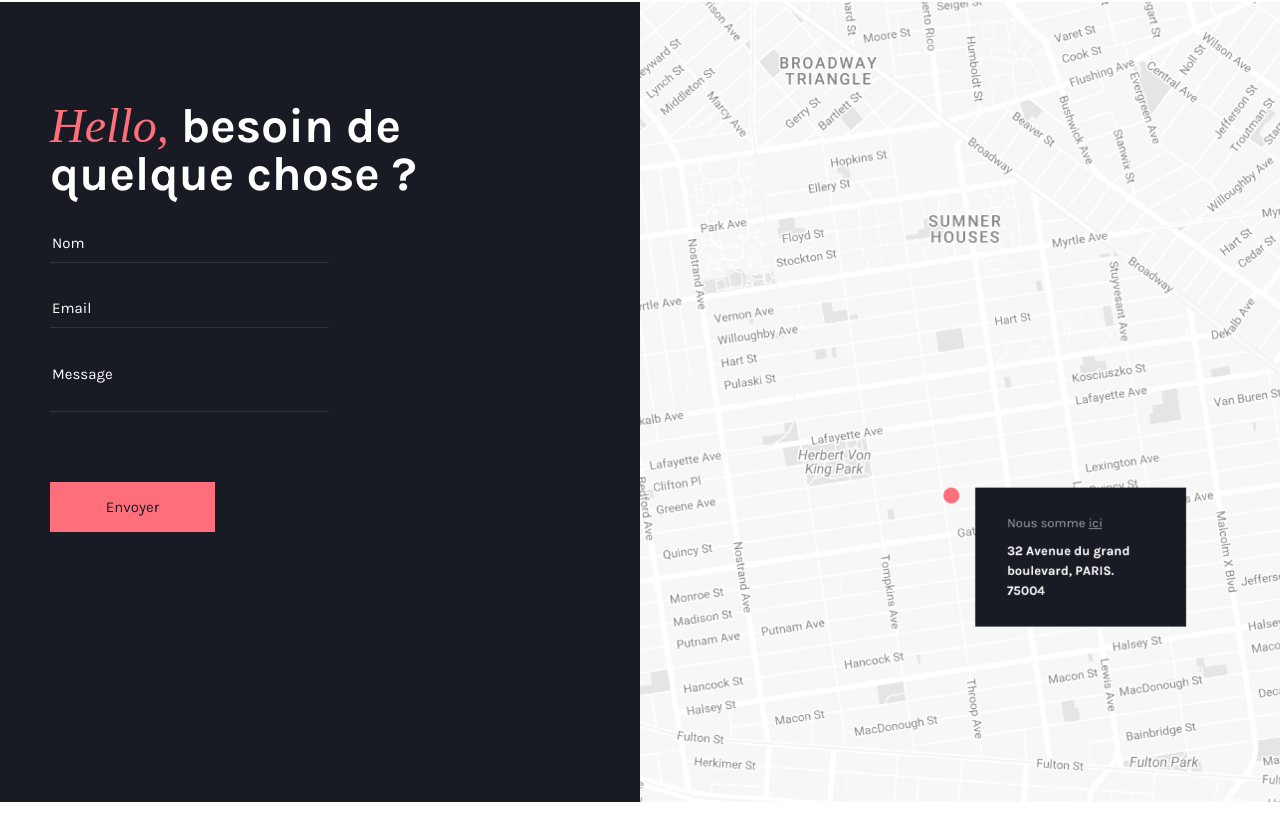
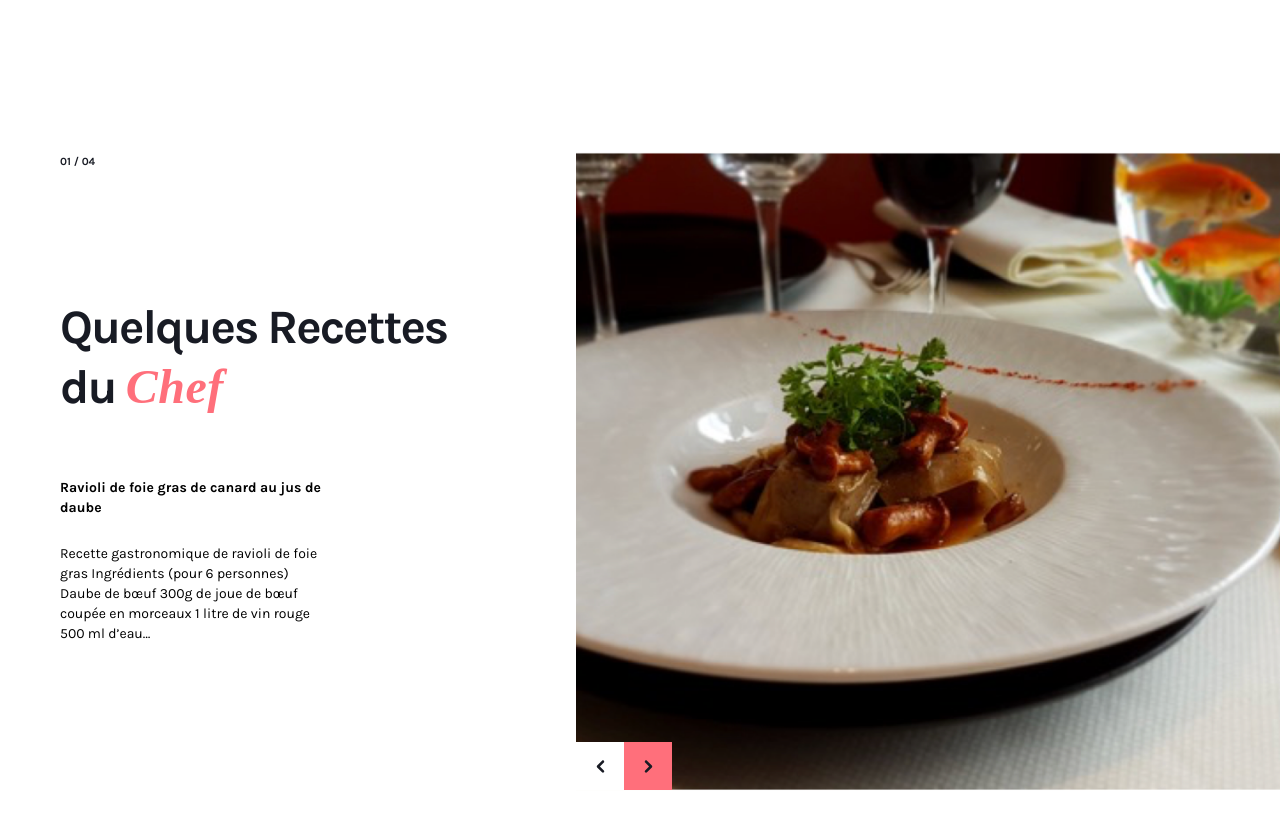
Before and after one commit to ninolam/gilles-epie-redesign, a React (Create React App) app in the folder client/: page / in a window 1280 px wide. Shown: the part 3676-4500 px from the top of the page. Built offline with nearby package versions, Linux system fonts and the light colour scheme; a web font is replaced by a local one.

Commit message:
Add: Recipes component style & structure

```diff
--- a/client/src/Components/organisms/Heading/Heading.js
+++ b/client/src/Components/organisms/Heading/Heading.js
@@ -24,7 +24,6 @@ const Heading = () => {
           <path d="M31.3,97.5c-2.6,0-5.1-1-7.1-2.9c-3.9-3.9-3.9-10.3,0-14.2L54.5,50L24.2,19.6c-3.9-3.9-3.9-10.3,0-14.2    c3.9-3.9,10.3-3.9,14.2,0l37.5,37.5c1.9,1.9,2.9,4.4,2.9,7.1s-1.1,5.2-2.9,7.1L38.4,94.6C36.4,96.5,33.8,97.5,31.3,97.5z" />
         </svg>
       </button>
-
       <div className="Heading__image"></div>
     </section>
   );
--- /dev/null
+++ b/client/src/Components/organisms/Recipes/Recipes.js
@@ -0,0 +1,34 @@
+import React from "react";
+
+const Recipes = () => {
+  return (
+    <section className="Recipes">
+      <div className="Recipes__wrapper content-wrapper">
+        <div className="Recipes__container">
+          <span className="Recipes__counter">01 / 04</span>
+          <h2 className="Recipes__title title-h2">Quelques Recettes du <span>Chef</span></h2>
+          <div className="Recipes__texts">
+            <p className="Recipes__text text-medium">Ravioli de foie gras de canard au jus de daube</p>
+            <p className="Recipes__text text-medium">Recette gastronomique de ravioli de foie gras Ingrédients (pour 6 personnes) Daube de bœuf 300g de joue de bœuf coupée en morceaux 1 litre de vin rouge 500 ml d’eau…</p>
+          </div>
+        </div>
+      </div>
+      <div className="Recipes__image">
+        <div className="Recipes__buttons">
+          <button className="Recipes__button button-square">
+            <svg xmlns="http://www.w3.org/2000/svg" version="1.1" viewBox="0 0 100 100">
+              <path d="M31.3,97.5c-2.6,0-5.1-1-7.1-2.9c-3.9-3.9-3.9-10.3,0-14.2L54.5,50L24.2,19.6c-3.9-3.9-3.9-10.3,0-14.2    c3.9-3.9,10.3-3.9,14.2,0l37.5,37.5c1.9,1.9,2.9,4.4,2.9,7.1s-1.1,5.2-2.9,7.1L38.4,94.6C36.4,96.5,33.8,97.5,31.3,97.5z" />
+            </svg>
+          </button>
+          <button className="Recipes__button button-square">
+            <svg xmlns="http://www.w3.org/2000/svg" version="1.1" viewBox="0 0 100 100">
+              <path d="M31.3,97.5c-2.6,0-5.1-1-7.1-2.9c-3.9-3.9-3.9-10.3,0-14.2L54.5,50L24.2,19.6c-3.9-3.9-3.9-10.3,0-14.2    c3.9-3.9,10.3-3.9,14.2,0l37.5,37.5c1.9,1.9,2.9,4.4,2.9,7.1s-1.1,5.2-2.9,7.1L38.4,94.6C36.4,96.5,33.8,97.5,31.3,97.5z" />
+            </svg>
+          </button>
+        </div>
+      </div>
+    </section>
+  );
+};
+
+export default Recipes;
--- /dev/null
+++ b/client/src/Components/organisms/Recipes/Recipes.scss
@@ -0,0 +1,53 @@
+.Recipes {
+  display: flex;
+  padding: 150px 0px 292px 20px;
+  position: relative;
+  &__counter {
+    font-size: 11px;
+    font-weight: bold;
+    line-height: 20px;
+    color: $black;
+    margin-bottom: 125px;
+    display: block;
+  }
+  &__title {
+    max-width: 413px;
+    margin-bottom: 61px;
+  }
+  &__texts {
+    max-width: 263px;
+  }
+  &__text {
+    &:not(:last-child) {
+      margin-bottom: 26px;
+    }
+    &:last-child {
+      font-weight: initial !important;
+    }
+  }
+  &__image {
+    position: absolute;
+    right: 0px;
+    top: 150px;
+    width: 55%;
+    height: 641px;
+    background-image: url('./../../../assets/details-img.png');
+    background-position: center;
+    background-repeat: no-repeat;
+    background-size: cover;
+  }
+  &__buttons {
+    position: absolute;
+    display: flex;
+    bottom: 3px;
+    left: 0px;
+  }
+  &__button {
+    &:first-child {
+      background: $white !important;
+      svg {
+        transform: rotate(180deg);
+      }
+    }
+  }
+}
--- a/client/src/Components/pages/Home.js
+++ b/client/src/Components/pages/Home.js
@@ -3,6 +3,7 @@ import Heading from './../organisms/Heading/Heading'
 import Restaurants from './../organisms/Restaurants/Restaurants'
 import Press from './../organisms/Press/Press'
 import Biography from './../organisms/Biography/Biography'
+import Recipes from './../organisms/Recipes/Recipes'
 
 const Home = () => {
   return (
@@ -11,6 +12,7 @@ const Home = () => {
       <Restaurants />
       <Press />
       <Biography />
+      <Recipes />
     </div>
   )
 }
--- a/client/src/styles/global/global.scss
+++ b/client/src/styles/global/global.scss
@@ -116,6 +116,20 @@ Texts
   }
 }
 
+.button-square {
+  width: 48px;
+  height: 48px;
+  display: flex;
+  align-items: center;
+  justify-content: center;
+  background: $brand;
+  svg {
+    fill: $black;
+    width: 13px;
+    height: 13px;
+  }
+}
+
 .button-link {
   height: 48px;
   width: 165px;
--- a/client/src/styles/master.scss
+++ b/client/src/styles/master.scss
@@ -10,6 +10,7 @@
 @import "../Components/organisms/Restaurants/Restaurants";
 @import "../Components/organisms/Press/Press";
 @import "../Components/organisms/Biography/Biography";
+@import "../Components/organisms/Recipes/Recipes";
 
 @import "../Components/pages/PageDetails/PageDetails";
 @import "../Components/pages/PageList/PageList";
```
Lines whose indentation alone changed are shown as unchanged.
